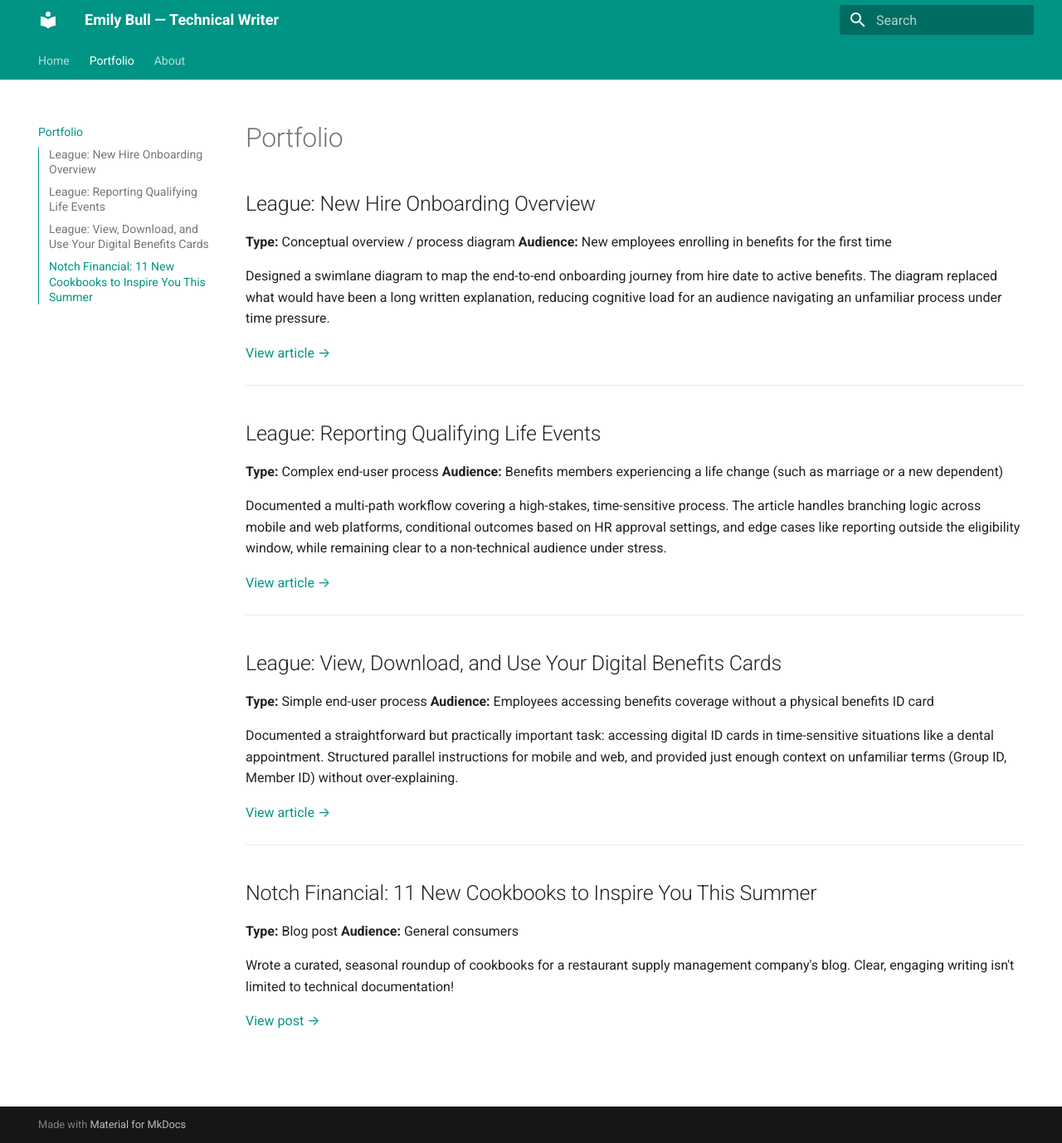
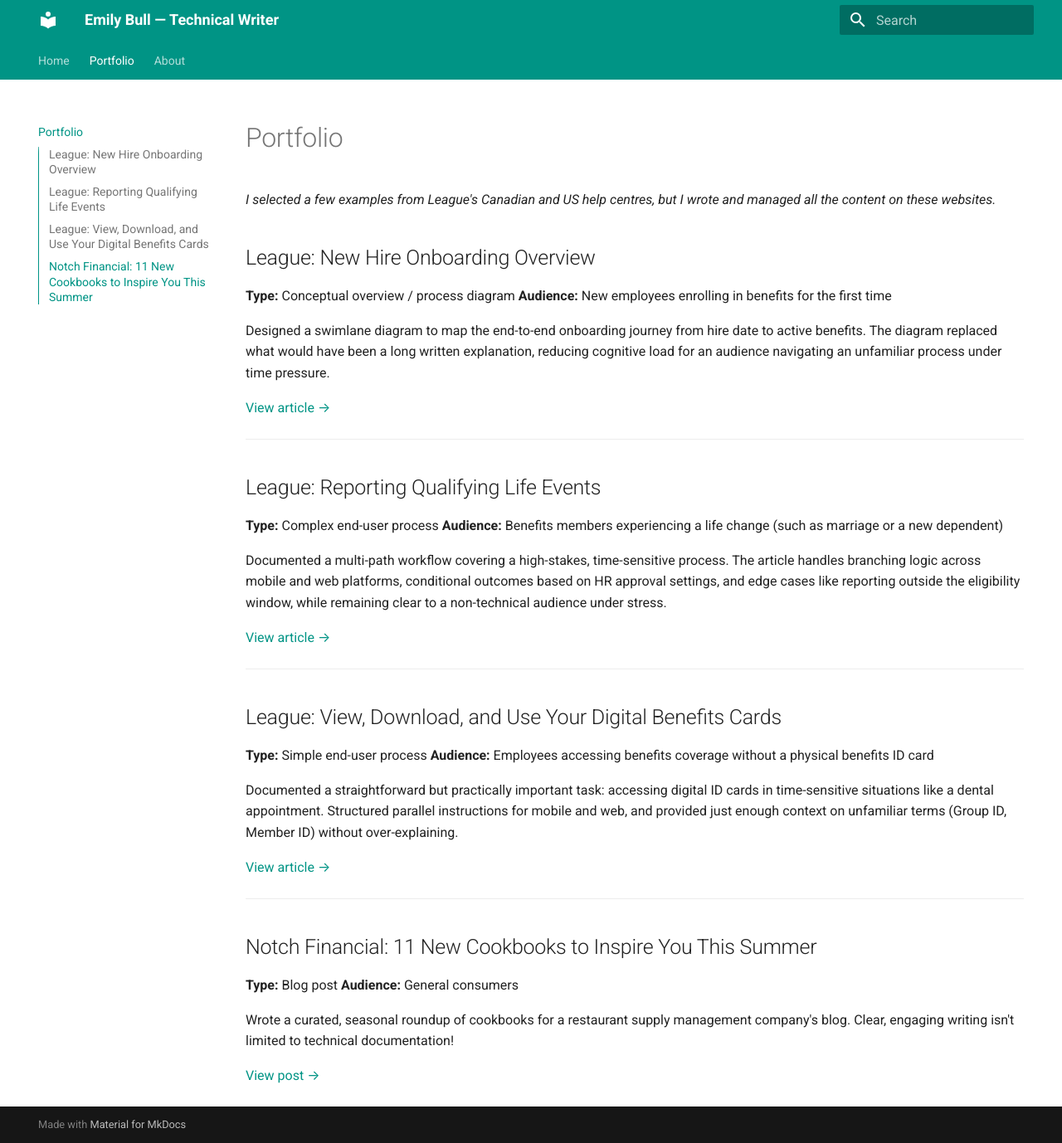
Before and after one commit to emilyrosebull/portfolio, an MkDocs documentation site: the page built from docs/portfolio.md, in a window 1280 px wide and 1378 px high. Shown: the whole window at 83% size. Built offline with MkDocs 1.6.1 and Material for MkDocs 9.7.7, drawn with Linux system fonts in a browser that asks for light colours.

Commit message:
Add context note about League help centre authorship
Co-Authored-By: Claude Sonnet 4.6 <noreply@anthropic.com>

```diff
--- a/docs/portfolio.md
+++ b/docs/portfolio.md
@@ -1,4 +1,6 @@
 # Portfolio
+
+*I selected a few examples from League's Canadian and US help centres, but I wrote and managed all the content on these websites.*
 
 ## League: New Hire Onboarding Overview
 **Type:** Conceptual overview / process diagram
```
